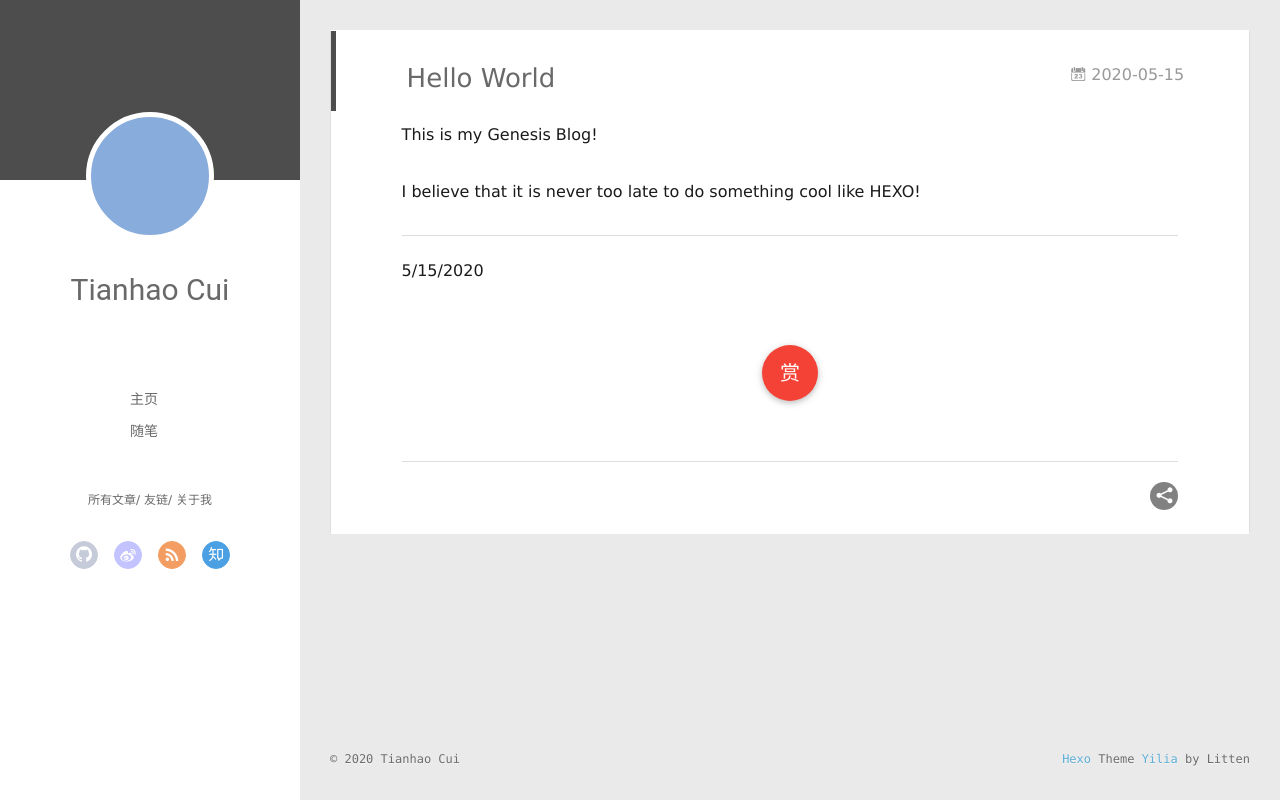
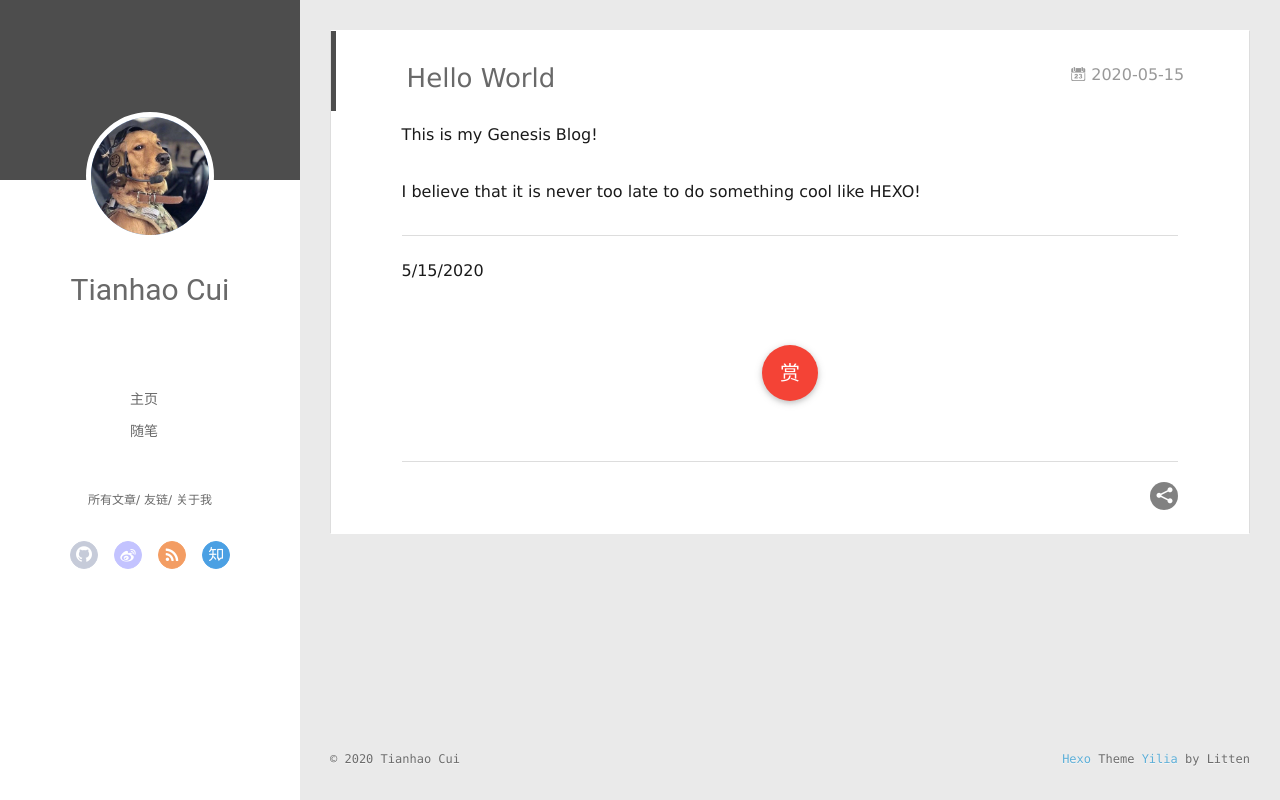
Before and after one commit to hao808/hao808.github.io, a plain HTML site: page 2020/05/15/Hello-World/index.html in a window 1280 px wide. Drawn offline with Linux system fonts and the light colour scheme; no server answers.

Commit message:
Site updated: 2020-05-15 02:07:44

```diff
--- a/2020/05/15/Hello-World/index.html
+++ b/2020/05/15/Hello-World/index.html
@@ -47,7 +47,7 @@
 <div class="intrude-less">
 	<header id="header" class="inner">
 		<a href="/" class="profilepic">
-			<img src="" class="js-avatar">
+			<img src="/img/header.jpg" class="js-avatar">
 		</a>
 		<hgroup>
 		  <h1 class="header-author"><a href="/">Tianhao Cui</a></h1>
@@ -105,7 +105,7 @@
 	<div class="intrude-less">
 		<header id="header" class="inner">
 			<div class="profilepic">
-				<img src="" class="js-avatar">
+				<img src="/img/header.jpg" class="js-avatar">
 			</div>
 			<hgroup>
 			  <h1 class="header-author js-header-author">Tianhao Cui</h1>
```
Also changed, not shown: archives/2020/05/index.html (+2 -2 lines), archives/2020/index.html (+2 -2 lines), archives/index.html (+2 -2 lines), index.html (+2 -2 lines), img/header.jpg (added).
